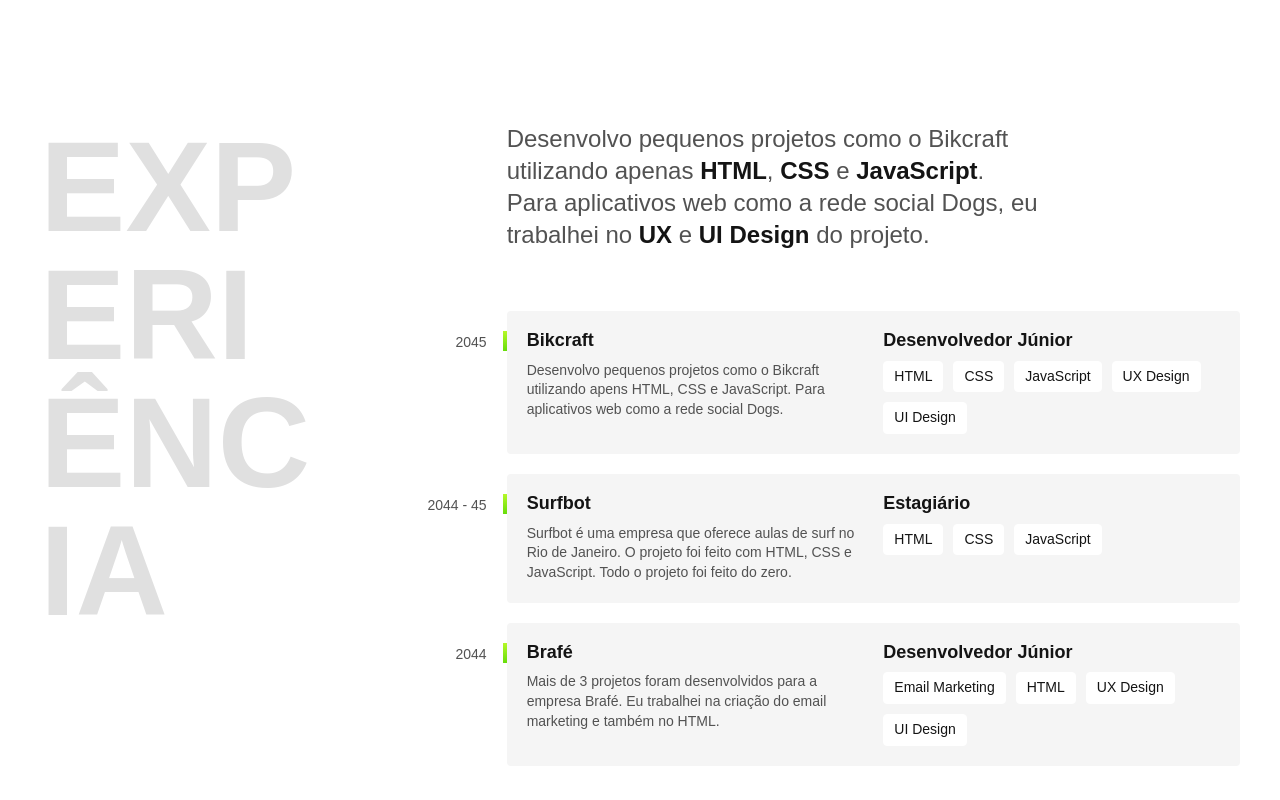
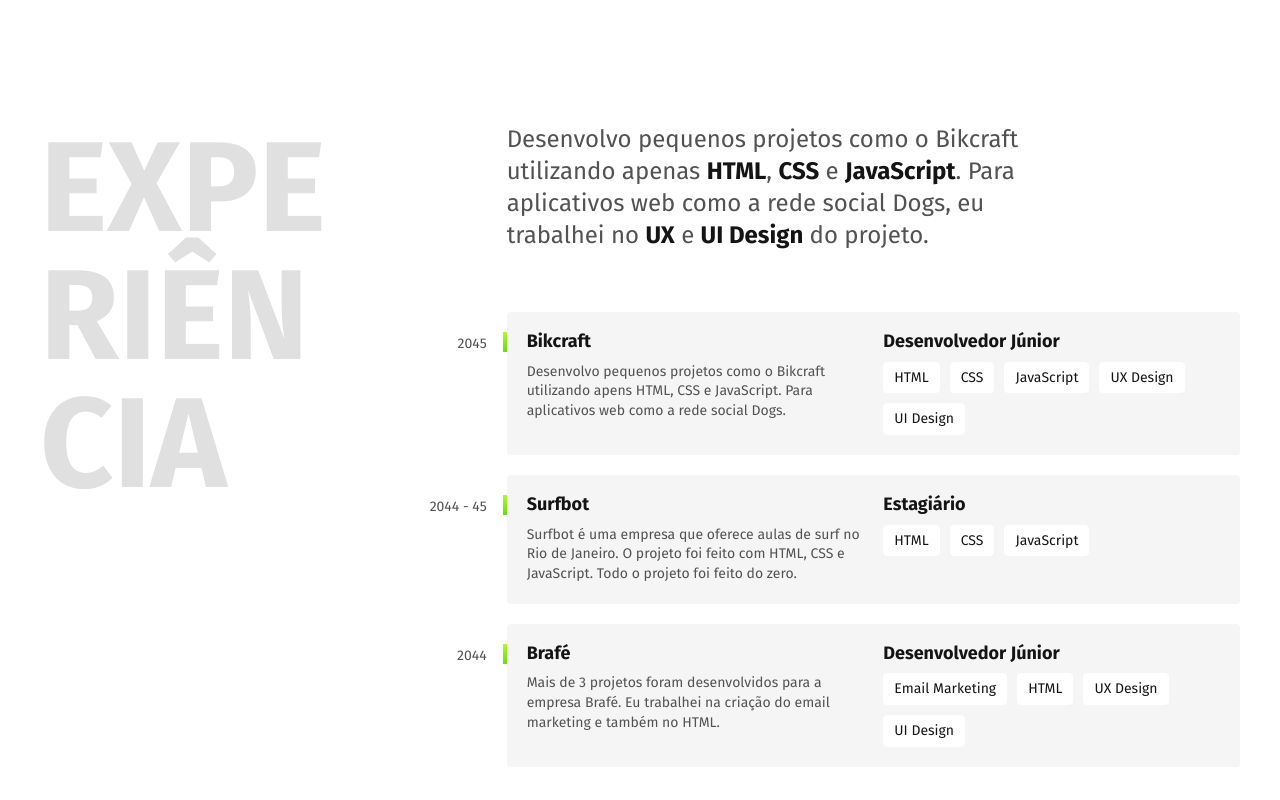
Before and after one commit to Junkes00/html-css, a plain HTML site: page projeto-portifolio/index.html in a window 1280 px wide. Shown: the part 920-1720 px from the top of the page. Drawn offline with Linux system fonts and the light colour scheme.

Commit message:
Adiciona favicon e google fonts ao projeto

```diff
--- a/projeto-portifolio/index.html
+++ b/projeto-portifolio/index.html
@@ -5,7 +5,13 @@
   <meta charset="UTF-8">
   <meta name="viewport" content="width=device-width, initial-scale=1.0">
   <link rel="stylesheet" href="./css/style.css">
+
+  <link rel="preconnect" href="https://fonts.googleapis.com">
+  <link rel="preconnect" href="https://fonts.gstatic.com" crossorigin>
+  <link href="https://fonts.googleapis.com/css2?family=Fira+Sans:wght@400;700&display=swap" rel="stylesheet">
+
   <title>Lobo - Desenvolvedor e Designer</title>
+  <link rel="icon" href="./favicon.svg" type="image/svg-xml">
   <meta name="description" content="Desenvolvedor Front End e UX/UI Designer localizado no Rio de Janeiro">
 </head>
 
```
Also changed, not shown: projeto-portifolio/favicon.svg (added).
